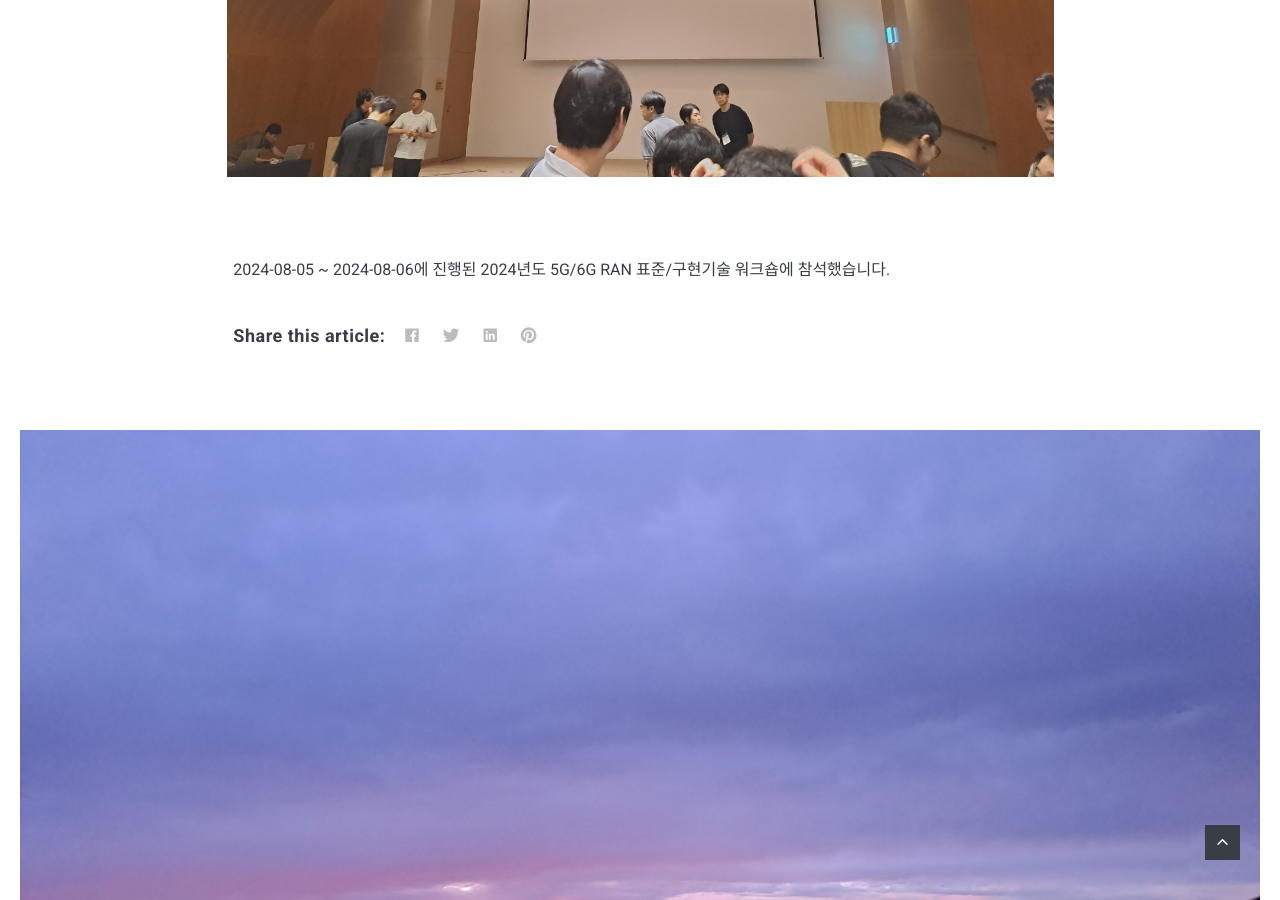
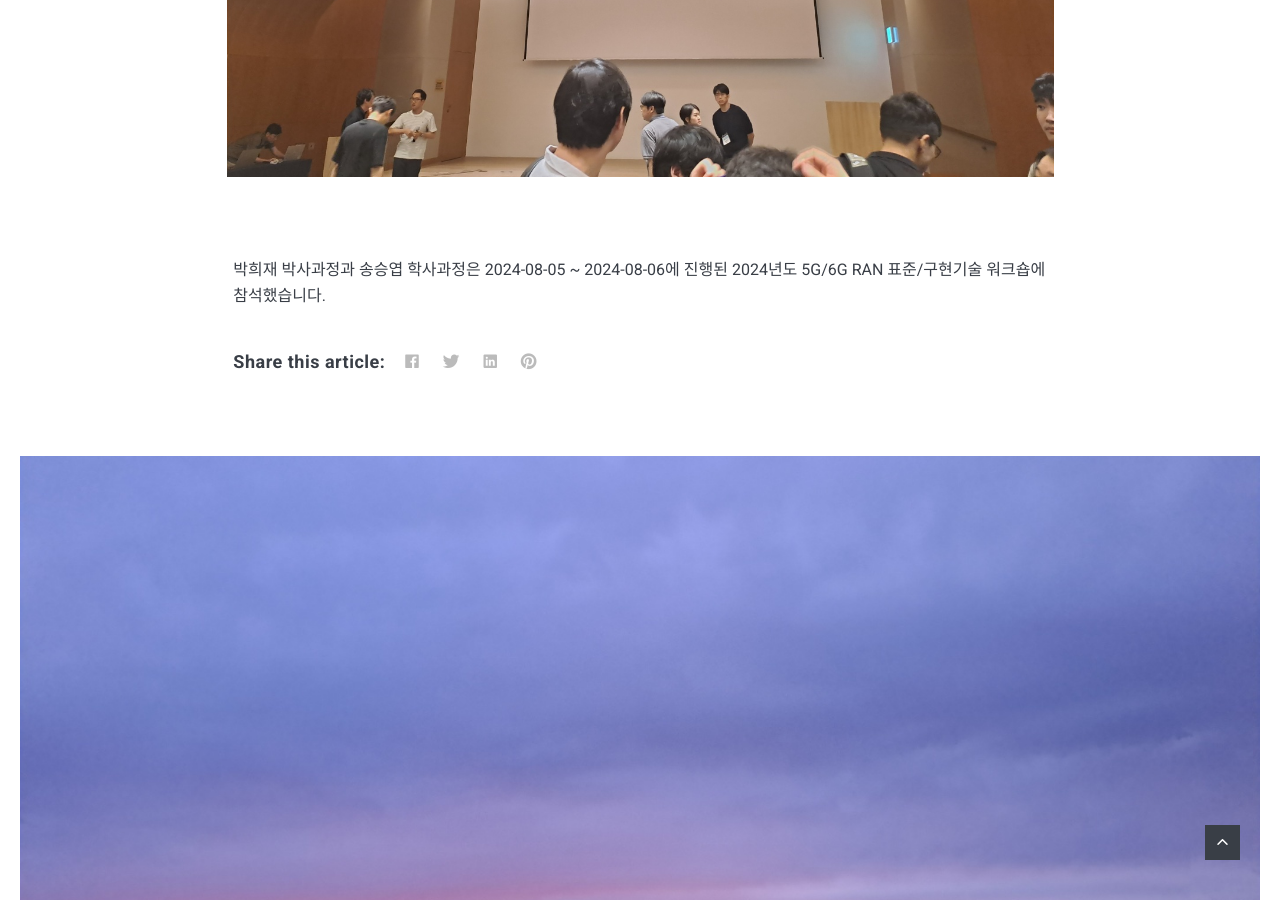
Before and after one commit to Icelab-2020/icelab-2020.github.io, a Jekyll site: the page built from _posts/2024-08-05-워크숍.markdown, in a window 1280 px wide and 900 px high, scrolled down 976 px. Built offline with Jekyll 4.4.1, drawn with Linux system fonts in a browser that asks for light colours; nearby versions of some CDN libraries.

Commit message:
Update 2024-08-05-워크숍.markdown

```diff
--- a/_posts/2024-08-05-워크숍.markdown
+++ b/_posts/2024-08-05-워크숍.markdown
@@ -6,4 +6,4 @@ image:  oran_workshop.jpg
 tags:   학회
 ---
 
-2024-08-05 ~ 2024-08-06에 진행된 2024년도 5G/6G RAN 표준/구현기술 워크숍에 참석했습니다.
+박희재 박사과정과 송승엽 학사과정은 2024-08-05 ~ 2024-08-06에 진행된 2024년도 5G/6G RAN 표준/구현기술 워크숍에 참석했습니다.
```
